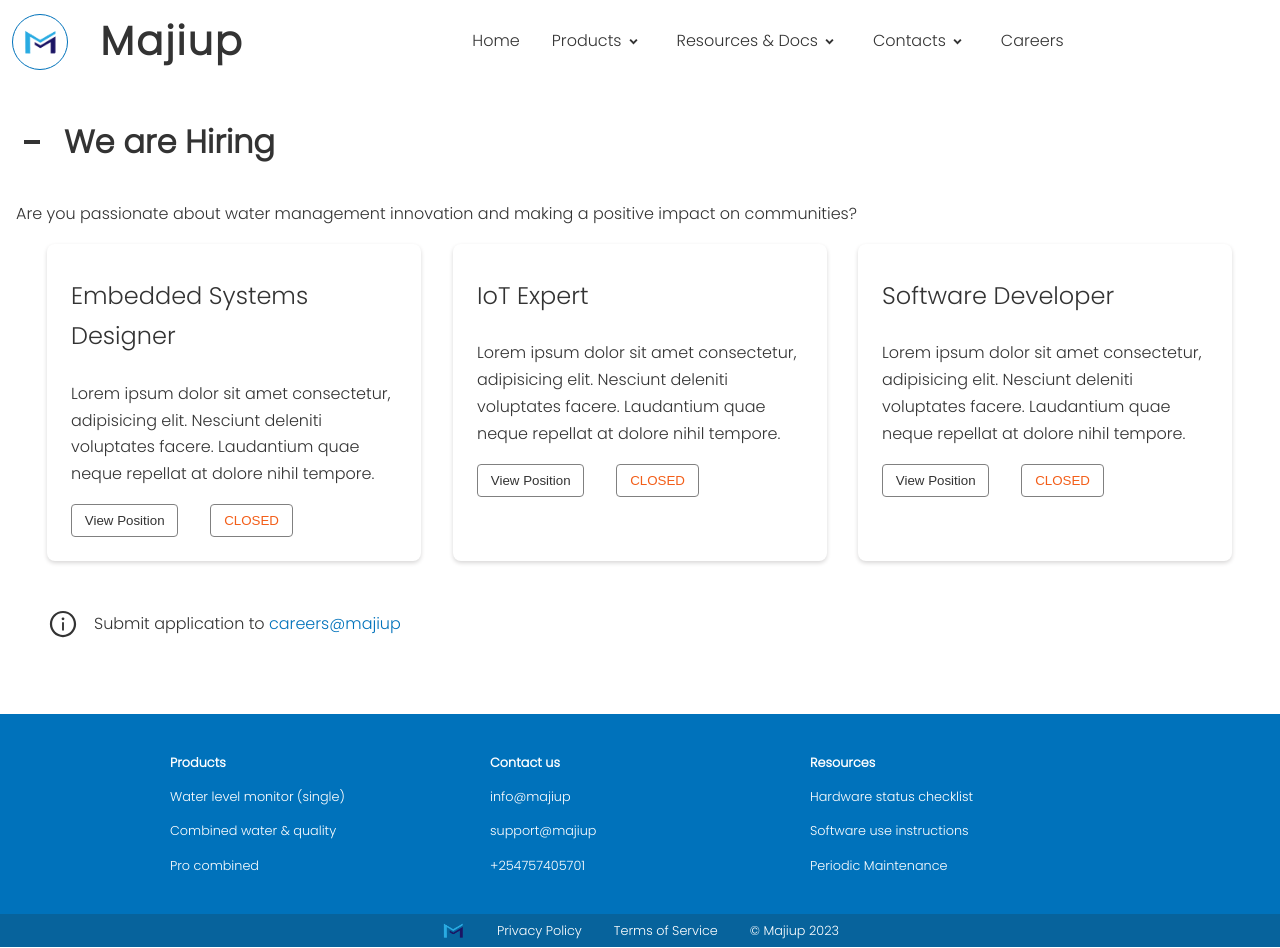
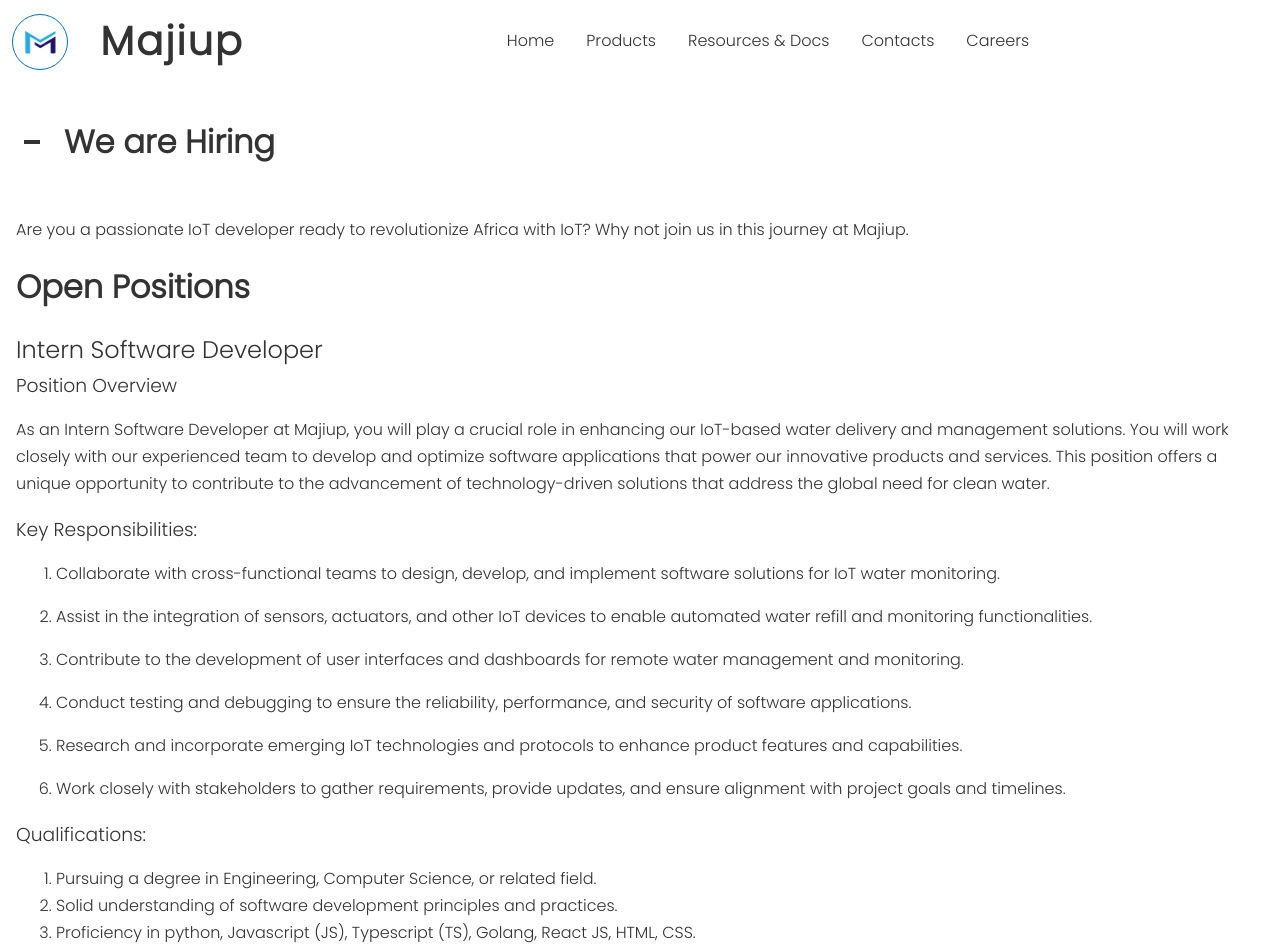
Before and after one commit to JosephMusya/majiup-landing-page, a React (Vite) app: page /#/careers in a window 1280 px wide. Shown: the top 948 px of the page. Built offline with nearby package versions, Linux system fonts and the light colour scheme.

Commit message:
Update: Landing page

```diff
--- a/package.json
+++ b/package.json
@@ -17,6 +17,7 @@
     "react": "^18.2.0",
     "react-dom": "^18.2.0",
     "react-icons": "^4.11.0",
+    "react-markdown": "^9.0.1",
     "react-reveal": "^1.2.2",
     "react-router-dom": "^6.16.0"
   },
--- a/src/App.jsx
+++ b/src/App.jsx
@@ -38,8 +38,8 @@
         {/* <Team /> */}
         <Mission />
         <FAQ />
-        <Testimonials />
-        <News />
+        {/* <Testimonials /> */}
+        {/* <News /> */}
         <Subscribe />
         <Chat />
       </div>
--- a/src/components/footer/Footer.jsx
+++ b/src/components/footer/Footer.jsx
@@ -1,43 +1,39 @@
-import React from 'react';
-import './footer.css';
-import { useNavigate } from 'react-router-dom';
-import logo from '../../assets/logo/logo.png';
+import React from "react";
+import "./footer.css";
+import { useNavigate } from "react-router-dom";
+import logo from "../../assets/logo/logo.png";
 
 const Footer = () => {
-    const navigate = useNavigate();
   return (
-        <div className='footer'>
-            <div className='footer-content'>
-                {/* <div>
-                    <strong style={{cursor:'pointer'}} onClick={()=>navigate('/')}>Majiup</strong>
-                </div> */}
+    <div className="footer">
+      <div className="footer-content">
         <div>
-                    <strong>Products</strong>
-                    <li>Water level monitor (single)</li>
-                    <li>Combined water & quality</li>
-                    <li>Pro combined</li>
+          <strong>Products & Services</strong>
+          <li>Majiup IoT Device</li>
+          <li>Water monitoring services</li>
+          <li>Water re/fill fulfilment Services</li>
         </div>
         <div>
           <strong>Contact us</strong>
-                    <li>info@majiup</li>
-                    <li>support@majiup</li>
+          <li>contact@majiup.com</li>
+          {/* <li>support@majiup</li> */}
           <li>+254757405701</li>
         </div>
         <div>
           <strong>Resources</strong>
-                    <li>Hardware status checklist</li>
-                    <li>Software use instructions</li>
-                    <li>Periodic Maintenance</li>
+          <li>Installation guide</li>
+          <li>Majiup software user guide</li>
         </div>
       </div>
-            <div className='bottom'>
+      <div className="bottom">
         <img src={logo} alt="logo" />
         <article>Privacy Policy</article>
-                <article>Terms of Service</article>
+        <article>Terms of Service - Water Vendors/Bowsers</article>
+        <article>Terms of Service - Clients</article>
         <article>&copy; Majiup 2023</article>
       </div>
     </div>
   );
-}
+};
 
 export default Footer;
--- a/src/components/navbar/Navbar.jsx
+++ b/src/components/navbar/Navbar.jsx
@@ -68,15 +68,9 @@
             >
               Home
             </li>
-            <li>
-              Products <RiArrowDropDownLine size={23} />
-            </li>
-            <li>
-              Resources & Docs <RiArrowDropDownLine size={23} />
-            </li>
-            <li className="contacts">
-              Contacts <RiArrowDropDownLine size={23} />
-            </li>
+            <li href="#products">Products </li>
+            <li>Resources & Docs </li>
+            <li className="contacts">Contacts </li>
             <li
               onClick={() => {
                 navigate("/careers"), setShowNav(false);
--- /dev/null
+++ b/src/pages/careers/CareerView.jsx
@@ -0,0 +1,5 @@
+import React from "react";
+
+export default function CareerView({ data }) {
+  return <div>{data}</div>;
+}
--- a/src/pages/careers/Careers.jsx
+++ b/src/pages/careers/Careers.jsx
@@ -4,63 +4,44 @@
 import { AiOutlineInfoCircle } from "react-icons/ai";
 import Zoom from "react-reveal/Zoom";
 import Flash from "react-reveal/Flash";
+// import { careers } from "../../utils/careers";
+import Markdown from "react-markdown";
+// import { careers } from "./careers.md";
+import { useEffect } from "react";
+import markdown from "./md/careers.md";
 
 const Careers = () => {
   return (
     <div className="careers">
       <h1>
-        {" "}
         <GoDash /> We are Hiring
       </h1>
-      <article>
-        Are you passionate about water management innovation and making a
-        positive impact on communities?
-      </article>
-      <div className="open-positions">
+      <div>
+        <Markdown>{markdown}</Markdown>
+      </div>
+
+      {/* <div className="open-positions">
+        {careers?.map((career) => {
+          return (
             <Zoom>
               <div className="position">
-            <h2 className="title">Embedded Systems Designer</h2>
-            <div>
-              Lorem ipsum dolor sit amet consectetur, adipisicing elit. Nesciunt
-              deleniti voluptates facere. Laudantium quae neque repellat at
-              dolore nihil tempore.
-            </div>
+                <h2 className="title">{career.title}</h2>
+                <div>{career.description}</div>
                 <div className="careers-action">
                   <button>View Position</button>
-              <button className="closed">CLOSED</button>
-            </div>
-          </div>
-          <div className="position">
-            <h2 className="title">IoT Expert</h2>
-            <div>
-              Lorem ipsum dolor sit amet consectetur, adipisicing elit. Nesciunt
-              deleniti voluptates facere. Laudantium quae neque repellat at
-              dolore nihil tempore.
-            </div>
-            <div className="careers-action">
-              <button>View Position</button>
-              <button className="closed">CLOSED</button>
-            </div>
-          </div>
-          <div className="position">
-            <h2 className="title">Software Developer</h2>
-            <div>
-              Lorem ipsum dolor sit amet consectetur, adipisicing elit. Nesciunt
-              deleniti voluptates facere. Laudantium quae neque repellat at
-              dolore nihil tempore.
-            </div>
-            <div className="careers-action">
-              <button>View Position</button>
-              <button className="closed">CLOSED</button>
+                  <button className={career.closed ? "closed" : "open"}>
+                    {career.status}
+                  </button>
                 </div>
               </div>
             </Zoom>
-      </div>
-      <Flash>
+          );
+        })}
+      </div> */}
       <div
         className="apply-help"
         style={{
-            padding: "2rem",
+          padding: "2rem 0",
           display: "flex",
           gap: "1rem",
           alignItems: "center",
@@ -71,11 +52,10 @@
         <article>
           Submit application to{" "}
           <span style={{ color: "#0072bb", cursor: "pointer" }}>
-              careers@majiup
+            contact@majiup.org
           </span>
         </article>
       </div>
-      </Flash>
     </div>
   );
 };
--- a/src/pages/careers/careers.css
+++ b/src/pages/careers/careers.css
@@ -20,7 +20,7 @@
   position: relative;
   justify-content: space-evenly;
   display: grid;
-  grid-template-columns: repeat(3, 30%);
+  grid-template-columns: repeat(auto-fill, minmax(28rem, 1fr));
 }
 
 .open-positions .position {
@@ -30,6 +30,7 @@
   gap: 1rem;
   border-radius: 8px;
   box-shadow: 0 2px 4px 0px #d8d7d7;
+  max-width: 30rem;
 }
 
 .open-positions div .title {
@@ -48,7 +49,7 @@
   background-color: #fff;
   border: 1px solid gray;
   border-radius: 4px;
-  width: fit-content;
+  width: fill-content;
   color: var(--text-color);
 }
 
@@ -61,24 +62,10 @@
   color: green;
 }
 
-/* Medium Size */
-@media screen and (max-width: 992px) {
-  .open-positions {
-    grid-template-columns: repeat(3, 32%);
-  }
-}
-
-/* Tablet Size */
-@media screen and (max-width: 768px) {
-  .open-positions {
-    grid-template-columns: repeat(2, 45%);
-  }
-}
-
 /* Small Size */
 @media screen and (max-width: 576px) {
   .open-positions {
-    grid-template-columns: repeat(1, 95%);
+    grid-template-columns: repeat(auto-fill, minmax(20rem, 1fr));
     gap: 8px;
   }
 
--- /dev/null
+++ b/src/pages/careers/md/careers.md
@@ -0,0 +1,29 @@
+Are you a passionate IoT developer ready to revolutionize Africa with
+IoT? Why not join us in this journey at Majiup.
+
+# Open Positions
+
+## Intern Software Developer
+
+### Position Overview
+
+As an Intern Software Developer at Majiup, you will play a crucial role in enhancing our IoT-based water delivery and management solutions. You will work closely with our experienced team to develop and optimize software applications that power our innovative products and services. This position offers a unique opportunity to contribute to the advancement of technology-driven solutions that address the global need for clean water.
+
+### Key Responsibilities:
+
+1. Collaborate with cross-functional teams to design, develop, and implement software solutions for IoT water monitoring.
+
+2. Assist in the integration of sensors, actuators, and other IoT devices to enable automated water refill and monitoring functionalities.
+3. Contribute to the development of user interfaces and dashboards for remote water management and monitoring.
+4. Conduct testing and debugging to ensure the reliability, performance, and security of software applications.
+5. Research and incorporate emerging IoT technologies and protocols to enhance product features and capabilities.
+6. Work closely with stakeholders to gather requirements, provide updates, and ensure alignment with project goals and timelines.
+
+### Qualifications:
+
+1. Pursuing a degree in Engineering, Computer Science, or related field.
+2. Solid understanding of software development principles and practices.
+3. Proficiency in python, Javascript (JS), Typescript (TS), Golang, React JS, HTML, CSS.
+4. Familiarity with IoT concepts and protocols (e.g., MQTT, CoAP, etc.).
+5. Strong problem-solving skills and attention to detail.
+6. Excellent communication and collaboration skills.
--- a/src/pages/products/Products.jsx
+++ b/src/pages/products/Products.jsx
@@ -12,9 +12,9 @@
 const Products = () => {
   const iconSize = 60;
   return (
-    <div className="products">
+    <div className="products" id="products">
       <h1>
-        <Rotate cascade>Our services</Rotate>
+        <Rotate cascade>Our products & services</Rotate>
       </h1>
       {/* <button className='view-more'>See all Features <BsArrowRight /></button> */}
       <div className="products-content">
--- a/src/pages/products/products.css
+++ b/src/pages/products/products.css
@@ -15,8 +15,9 @@
 }
 
 .products-content {
+  width: 100%;
   display: grid;
-  grid-template-columns: repeat(auto-fill, minmax(18rem, 1fr));
+  grid-template-columns: repeat(auto-fit, minmax(18rem, 1fr));
   align-items: center;
   justify-content: center;
   gap: 2rem;
--- /dev/null
+++ b/src/utils/careers.js
@@ -0,0 +1,10 @@
+export const careers = [
+  {
+    id: "intern-software-developer",
+    title: "Intern Software Developer",
+    status: "Open",
+    description:
+      "Lorem ipsum dolor sit amet consectetur, adipisicing elit. Nesciunt deleniti voluptates facere. Laudantium quae neque repellat at dolore nihil tempore.",
+    info: "",
+  },
+];
--- a/vite.config.js
+++ b/vite.config.js
@@ -4,5 +4,17 @@
 // https://vitejs.dev/config/
 export default defineConfig({
   // base: "/majiup-landing-page/",
-  plugins: [react()],
+  plugins: [
+    react(),
+    // Custom plugin to load markdown files
+    {
+      name: "markdown-loader",
+      transform(code, id) {
+        if (id.slice(-3) === ".md") {
+          // For .md files, get the raw content
+          return `export default ${JSON.stringify(code)};`;
+        }
+      },
+    },
+  ],
 });
```
Also changed, not shown: 1 other file (tests, documents, lock files or other folders). Lines whose indentation alone changed are shown as unchanged.
